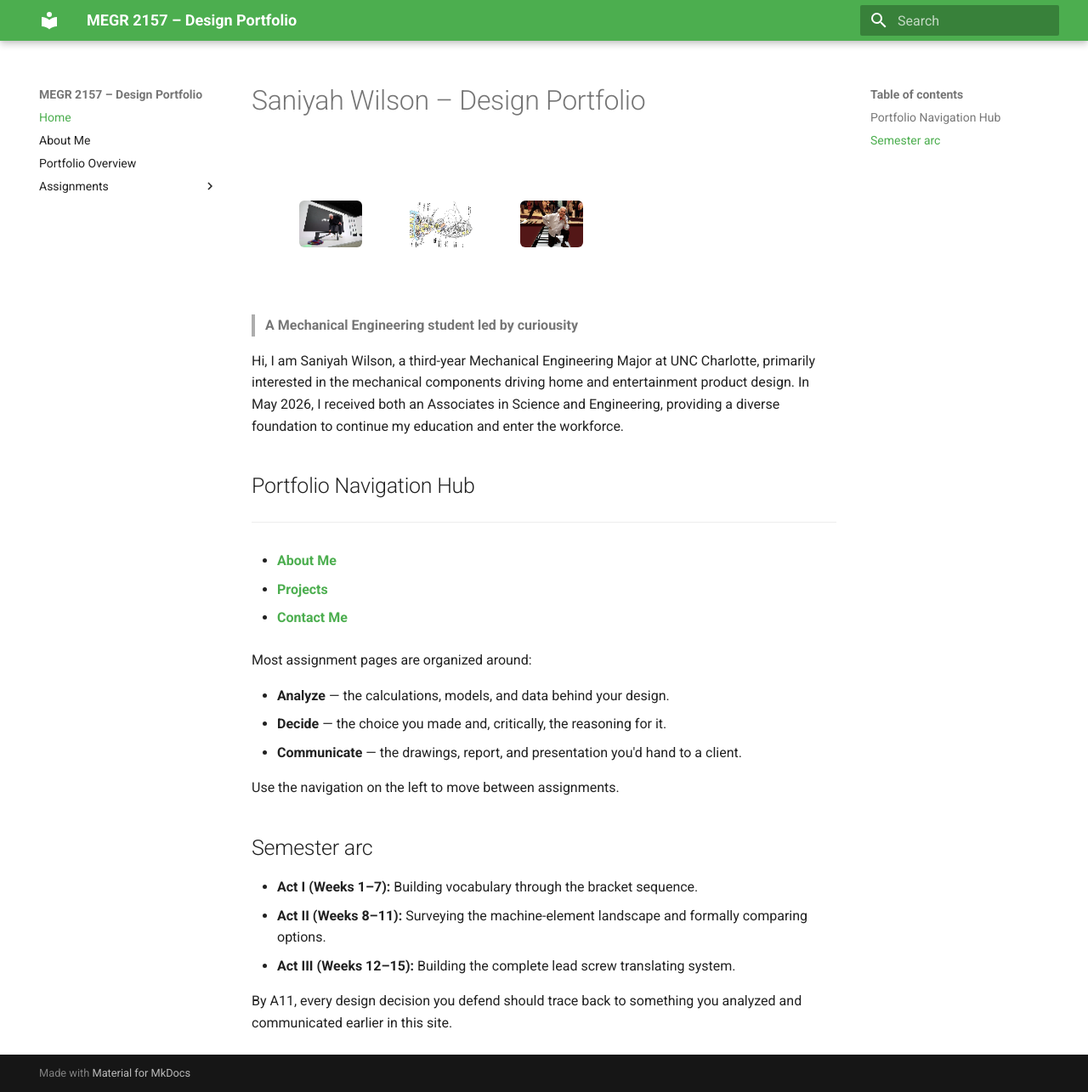
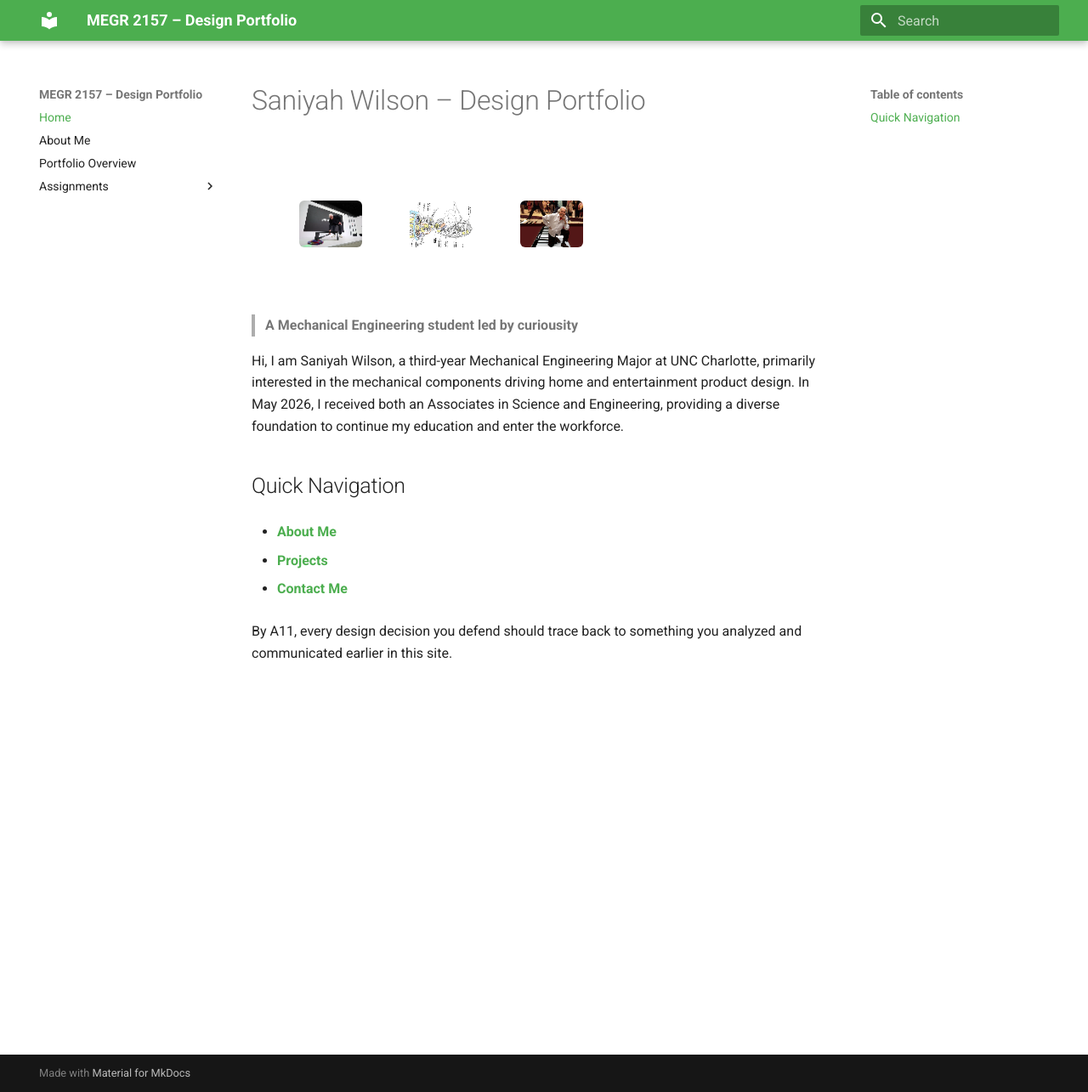
Before and after one commit to swils201/megr2156portfolio, an MkDocs documentation site: the page built from docs/index.md, in a window 1280 px wide and 1285 px high. Shown: the whole window at 85% size. Built offline with MkDocs 1.6.1 and Material for MkDocs 9.7.7, drawn with Linux system fonts in a browser that asks for light colours.

Commit message:
Update index.md

```diff
--- a/docs/index.md
+++ b/docs/index.md
@@ -7,27 +7,17 @@
 
 Hi, I am Saniyah Wilson, a third-year Mechanical Engineering Major at UNC Charlotte, primarily interested in the mechanical components driving home and entertainment product design. In May 2026, I received both an Associates in Science and Engineering, providing a diverse foundation to continue my education and enter the workforce.
 
-## Portfolio Navigation Hub
----
+## Quick Navigation
+
 - **[About Me](aboutme/index.md#about-me)**
 
+
 - **[Projects](aboutme/index.md#projects)**
+
 
 - **[Contact Me](aboutme/index.md#contact-me)**
 
 
-Most assignment pages are organized around:
 
-- **Analyze** — the calculations, models, and data behind your design.
-- **Decide** — the choice you made and, critically, the reasoning for it.
-- **Communicate** — the drawings, report, and presentation you'd hand to a client.
-
-Use the navigation on the left to move between assignments.
-
-## Semester arc
-
-- **Act I (Weeks 1–7):** Building vocabulary through the bracket sequence.
-- **Act II (Weeks 8–11):** Surveying the machine-element landscape and formally comparing options.
-- **Act III (Weeks 12–15):** Building the complete lead screw translating system.
 
 By A11, every design decision you defend should trace back to something you analyzed and communicated earlier in this site.
```
